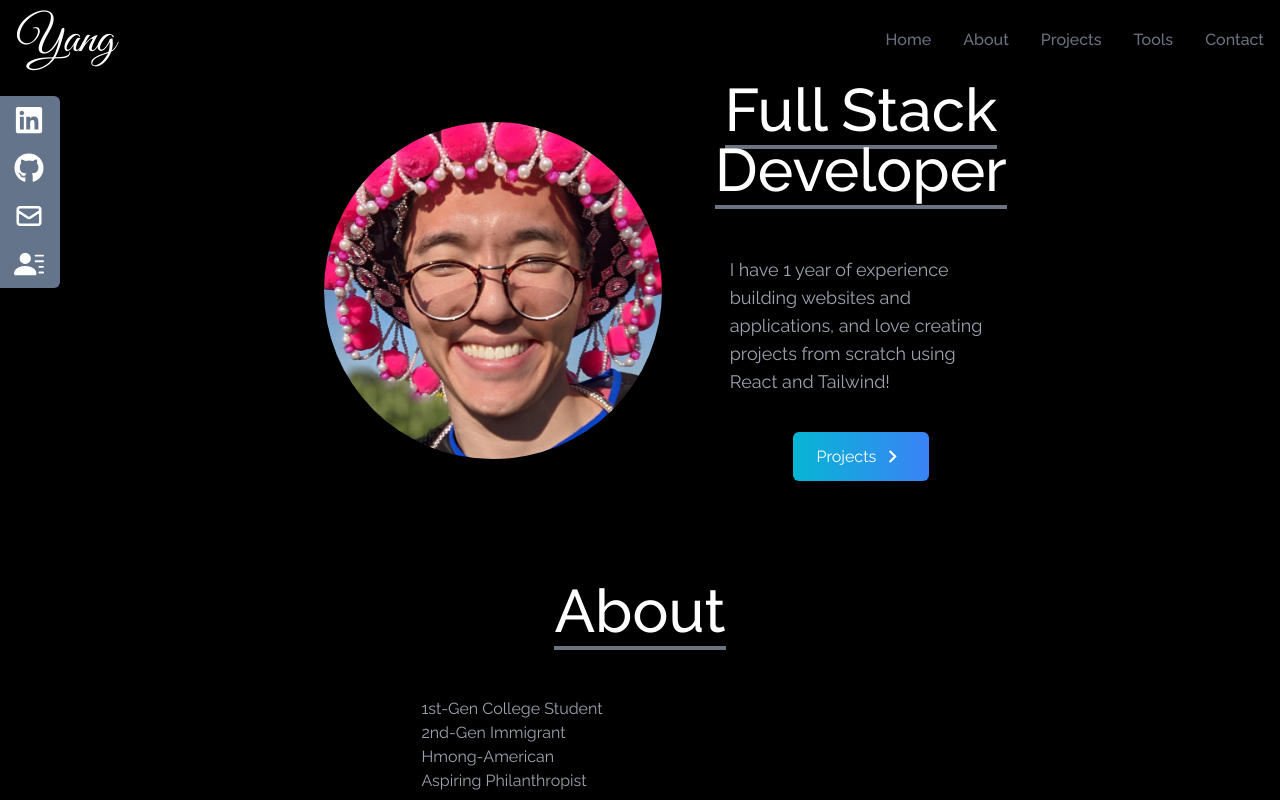
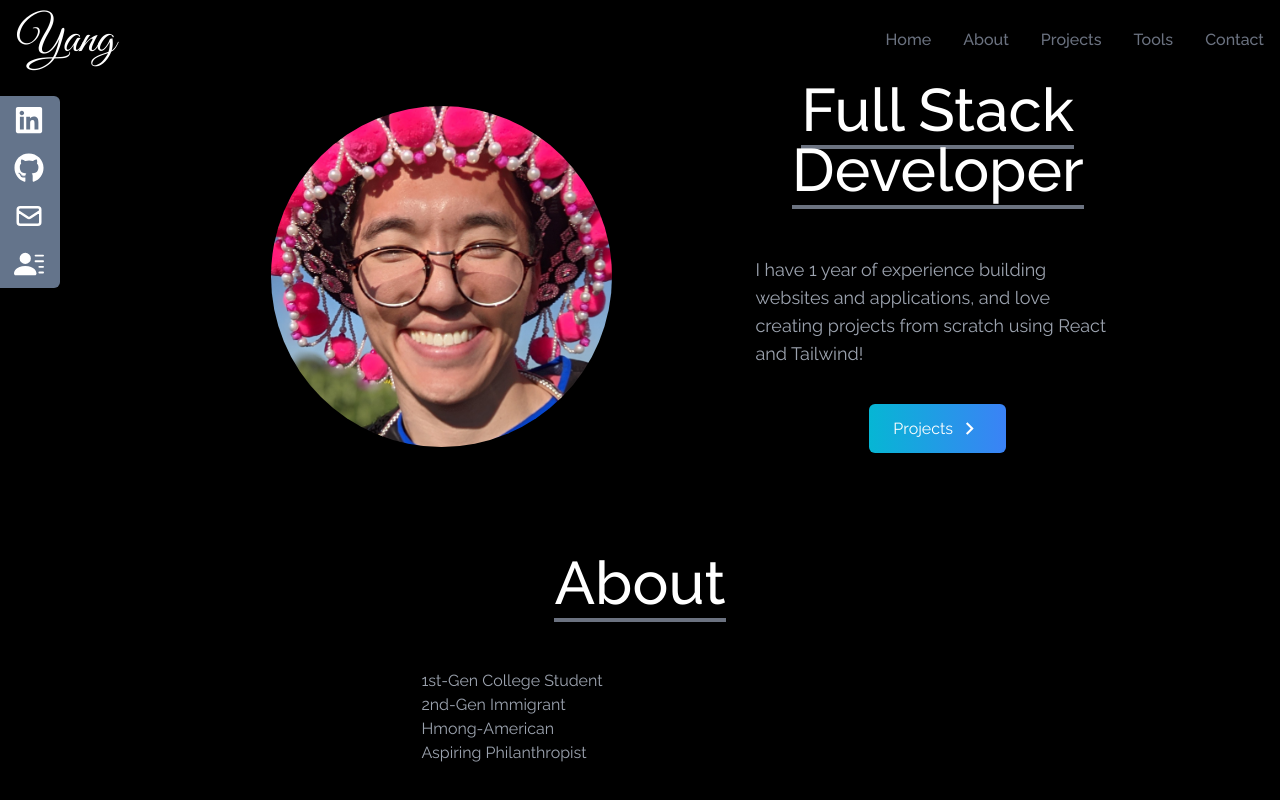
Before and after one commit to hmongdev/yang-resume, a React (Create React App) app: page / in a window 1280 px wide. Shown: the top 800 px of the page. Built offline with nearby package versions, Linux system fonts and the light colour scheme.

Commit message:
updated styling and resume

```diff
--- a/src/components/Home.jsx
+++ b/src/components/Home.jsx
@@ -6,12 +6,12 @@
 const Home = () => {
     return (
         <div name="home" className="pt-20 w-full h-full mb-20">
-            <div className="max-w-screen-md mx-auto flex flex-col items-center justify-center h-full px-4 md:flex-row">
+            <div className="max-w-screen-lg mx-auto flex flex-col items-center justify-center h-full px-4 md:flex-row">
                 <div>
                     <img
                         src={profilePicture}
                         alt="profile avatar"
-                        className="rounded-full mx-auto md:w-4/5 w-2/5 p-2"
+                        className="rounded-full mx-auto md:w-3/5 w-2/5 p-2"
                     />
                 </div>
                 <div className="text-white text-center">
--- a/src/components/Socials.jsx
+++ b/src/components/Socials.jsx
@@ -40,7 +40,7 @@
                     Resume <BsFillPersonLinesFill size={30} />
                 </>
             ),
-            href: '/resume.pdf',
+            href: '/SteveYang_Resume.pdf',
             style: 'rounded-br-md',
             download: true,
         },
```
